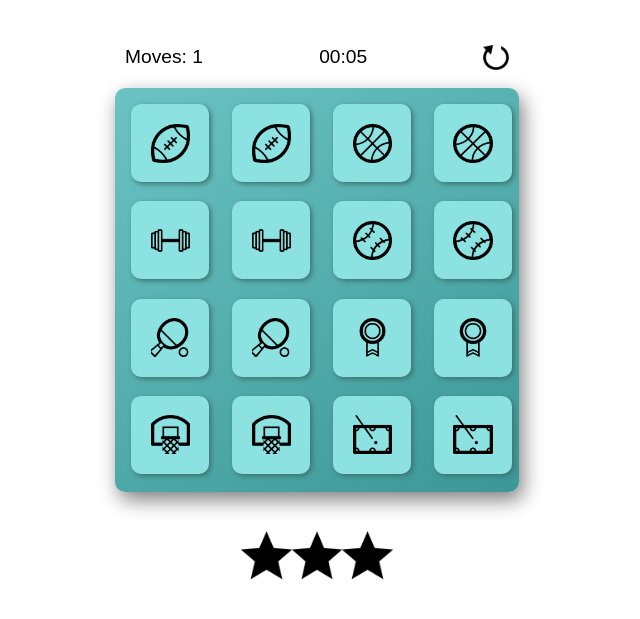
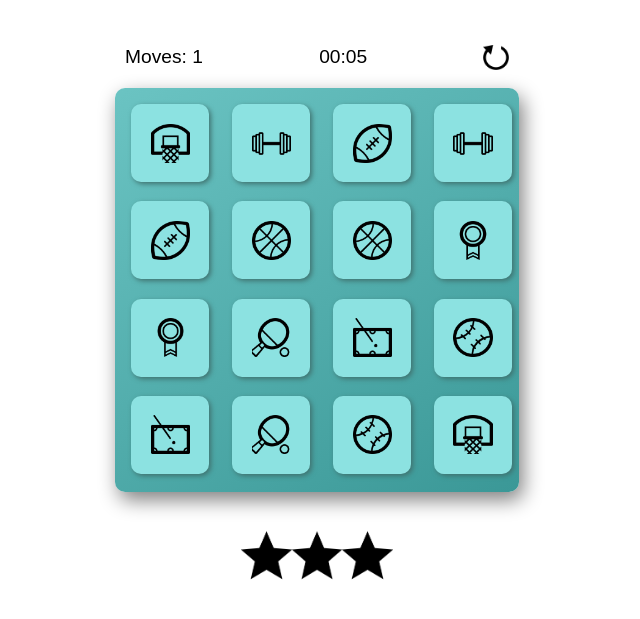
Before and after one commit to Codeman27Org/Udacity_FrontEndDeveloper_Project2, a plain HTML site: page index.html in a window 1280 px wide. Shown: the part 93-712 px from the top of the page, without its empty margins (323-963 px from the left). Drawn offline with Linux system fonts and the light colour scheme.

Commit message:
Card shuffle is working

```diff
--- a/index.html
+++ b/index.html
@@ -13,64 +13,64 @@
     <div id="menu-container">
       <p id="move-counter">Moves: 1</p>
       <p id="timer"></p>
-      <img id="restart-button" src="images/restart.png" />
+      <img id="restart-button" src="img/restart.png" />
     </div>
     <div class='card-container'>
-      <div class="card-item">
-        <img class="card-image" src="images/football.png" />
+      <!-- <div class="card-item">
+        <img class="card-image" src="img/football.png" />
       </div>
       <div class="card-item">
-        <img class="card-image" src="images/football.png" />
+        <img class="card-image" src="img/football.png" />
       </div>
       <div class="card-item">
-        <img class="card-image" src="images/basketball.png" />
+        <img class="card-image" src="img/basketball.png" />
       </div>
       <div class="card-item">
-        <img class="card-image" src="images/basketball.png" />
+        <img class="card-image" src="img/basketball.png" />
       </div>
       <div class="card-item">
-        <img class="card-image" src="images/dumbbell.png" />
+        <img class="card-image" src="img/dumbbell.png" />
       </div>
       <div class="card-item">
-        <img class="card-image" src="images/dumbbell.png" />
+        <img class="card-image" src="img/dumbbell.png" />
       </div>
       <div class="card-item">
-        <img class="card-image" src="images/baseball.png" />
+        <img class="card-image" src="img/baseball.png" />
       </div>
       <div class="card-item">
-        <img class="card-image" src="images/baseball.png" />
+        <img class="card-image" src="img/baseball.png" />
       </div>
       <div class="card-item">
-        <img class="card-image" src="images/ping_pong.png" />
+        <img class="card-image" src="img/ping_pong.png" />
       </div>
       <div class="card-item">
-        <img class="card-image" src="images/ping_pong.png" />
+        <img class="card-image" src="img/ping_pong.png" />
       </div>
       <div class="card-item">
-        <img class="card-image" src="images/medal.png" />
+        <img class="card-image" src="img/medal.png" />
       </div>
       <div class="card-item">
-        <img class="card-image" src="images/medal.png" />
+        <img class="card-image" src="img/medal.png" />
       </div>
       <div class="card-item">
-        <img class="card-image" src="images/basketball_hoop.png" />
+        <img class="card-image" src="img/basketball_hoop.png" />
       </div>
       <div class="card-item">
-        <img class="card-image" src="images/basketball_hoop.png" />
+        <img class="card-image" src="img/basketball_hoop.png" />
       </div>
       <div class="card-item">
-        <img class="card-image" src="images/pool.png" />
+        <img class="card-image" src="img/pool.png" />
       </div>
       <div class="card-item">
-        <img class="card-image" src="images/pool.png" />
-      </div>
+        <img class="card-image" src="img/pool.png" />
+      </div> -->
     </div>
     <div id="star-container">
-      <img class="star-image" src="images/full_star.png" />
-      <img class="star-image" src="images/full_star.png" />
-      <img class="star-image" src="images/full_star.png" />
+      <img class="star-image" src="img/full_star.png" />
+      <img class="star-image" src="img/full_star.png" />
+      <img class="star-image" src="img/full_star.png" />
     </div>
   </div>
-  <script src="javascript/main.js"></script>
+  <script src="js/main.js"></script>
 </body>
 </html>
--- a/javascript/main.js
+++ /dev/null
@@ -1,32 +0,0 @@
-let timerVar;
-
-function setTimer() {
-  let element = document.getElementById('timer');
-  let second = '00';
-  let minute = '00';
-  element.innerHTML = minute + ':' + second;
-
-  function timer() {
-    second++;
-    second = second < 10 ? '0' + second : second;
-    if(second >= 60) {
-      second = '00';
-      minute++;
-      minute = minute < 10 ? '0' + minute : minute;
-    }
-    element.innerHTML = minute + ':' + second;
-  }
-  timerVar = setInterval(timer, 1000)
-}
-
-function restartGame() {
-  clearInterval(timerVar);
-  setTimer();
-}
-
-document.addEventListener('DOMContentLoaded', () => {
-  let restartButton = document.getElementById('restart-button');
-
-  setTimer();
-  restartButton.addEventListener('click', restartGame);
-})
--- /dev/null
+++ b/js/main.js
@@ -0,0 +1,60 @@
+let timerVar;
+
+function setTimer() {
+  let element = document.getElementById('timer');
+  let second = '00';
+  let minute = '00';
+
+  element.innerHTML = minute + ':' + second;
+
+  timerVar = setInterval(() => {
+    second++;
+    second = second < 10 ? '0' + second : second;
+    if(second >= 60) {
+      second = '00';
+      minute++;
+      minute = minute < 10 ? '0' + minute : minute;
+    }
+    element.innerHTML = minute + ':' + second;
+  }, 1000)
+}
+
+function restartGame() {
+  clearInterval(timerVar);
+  setTimer();
+  shuffleCards();
+}
+
+function shuffleCards() {
+  var containerElement = document.querySelector('.card-container');
+  let cardArray = ['football', 'basketball', 'dumbbell', 'baseball', 'ping_pong', 'medal', 'basketball_hoop', 'pool'];
+  let currentGameBoard = [];
+
+  //Wipe out the board state for when the restart button is pressed
+  containerElement.innerHTML = '';
+
+  while(cardArray.length > 0) {
+    let randomNum = Math.floor(Math.random() * cardArray.length);
+
+    if(currentGameBoard.includes(cardArray[randomNum])) {
+      currentGameBoard.push(cardArray[randomNum]);
+      cardArray.splice(randomNum, 1);
+    } else {
+      currentGameBoard.push(cardArray[randomNum]);
+    }
+  }
+
+  currentGameBoard.forEach((val) => {
+    let cardElement = '<div class="card-item"><img class="card-image '+ val +'" src="img/'+ val +'.png" /></div>';
+    containerElement.insertAdjacentHTML('beforeend', cardElement);
+  });
+
+}
+
+document.addEventListener('DOMContentLoaded', () => {
+  let restartButton = document.getElementById('restart-button');
+
+  shuffleCards();
+  setTimer();
+  restartButton.addEventListener('click', restartGame);
+})
```
Also changed, not shown: img/baseball.png (renamed from images/baseball.png), img/basketball.png (renamed from images/basketball.png), img/basketball_hoop.png (renamed from images/basketball_hoop.png), img/dumbbell.png (renamed from images/dumbbell.png), img/empty_star.png (renamed from images/empty_star.png), img/football.png (renamed from images/football.png), img/full_star.png (renamed from images/full_star.png), img/medal.png (renamed from images/medal.png), img/ping_pong.png (renamed from images/ping_pong.png), img/pool.png (renamed from images/pool.png), img/restart.png (renamed from images/restart.png).
